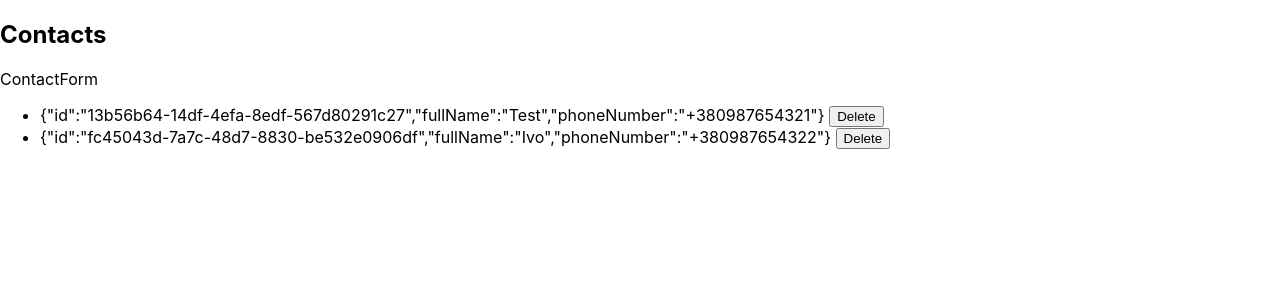
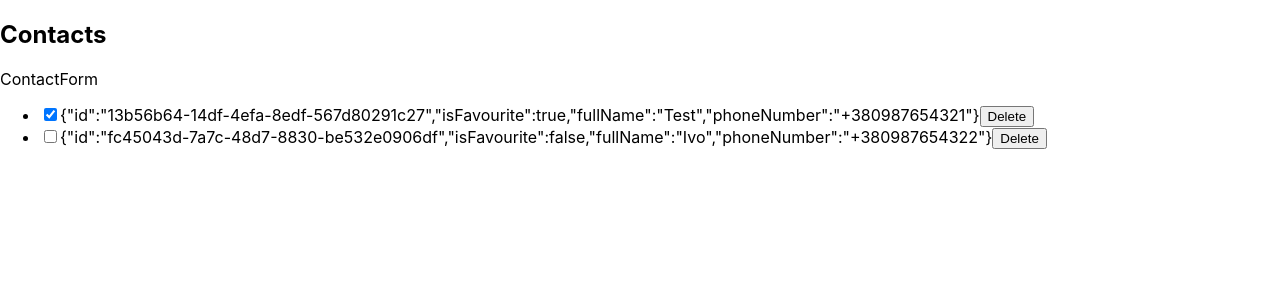
Before and after one commit to Termins55/contacts_app, a React (Create React App) app: page / in a window 1280 px wide. Shown: the top 300 px of the page. Built offline with nearby package versions, Linux system fonts and the light colour scheme.

Commit message:
Add update contact item

```diff
--- a/src/components/ContactsList/index.jsx
+++ b/src/components/ContactsList/index.jsx
@@ -1,13 +1,25 @@
 import React from 'react';
 import { connect } from 'react-redux';
-import { deleteContact } from '../../store/slices/contactsSlice';
+import { deleteContact, updateContact } from '../../store/slices/contactsSlice';
 
-function ContactsList ({ contacts, deleteContactById }) {
+function ContactsList ({ contacts, deleteContactById, updateContactById }) {
+  const changesIsFavourite = (id, checked) =>
+    updateContactById(id, { isFavourite: checked });
+
   return (
     <ul>
       {contacts.map(c => (
         <li key={c.id}>
-          {JSON.stringify(c)}{' '}
+          <label>
+            <input
+              type='checkbox'
+              checked={c.isFavourite}
+              onChange={({ target: { checked } }) =>
+                changesIsFavourite(c.id, checked)
+              }
+            />
+            {JSON.stringify(c)}
+          </label>
           <button
             onClick={() => {
               deleteContactById(c.id);
@@ -25,7 +37,9 @@ const mapStateToProps = ({ contactsList }) => contactsList;
 
 const mapDispatchToProps = dispatch => ({
   deleteContactById: id => dispatch(deleteContact(id)),
+  updateContactById: (id, data) => dispatch(updateContact({ id, data })),
 });
+
 // deleteContact(id) ===>
 //     action = {
 //        type: 'deleteContact',
--- a/src/store/slices/contactsSlice.js
+++ b/src/store/slices/contactsSlice.js
@@ -3,8 +3,18 @@ import { v4 as uuidv4 } from 'uuid';
 
 const initialState = {
   contacts: [
-    { id: uuidv4(), fullName: 'Test', phoneNumber: '+380987654321' },
-    { id: uuidv4(), fullName: 'Ivo', phoneNumber: '+380987654322' },
+    {
+      id: uuidv4(),
+      isFavourite: true,
+      fullName: 'Test',
+      phoneNumber: '+380987654321',
+    },
+    {
+      id: uuidv4(),
+      isFavourite: false,
+      fullName: 'Ivo',
+      phoneNumber: '+380987654322',
+    },
   ],
 };
 
@@ -15,11 +25,19 @@ const contactsSlice = createSlice({
     deleteContact: (state, { payload }) => {
       state.contacts = state.contacts.filter(c => c.id !== payload);
     },
+    //id, updationData
+    updateContact: (state, { payload: { id, data } }) => {
+      const updatedContactIndex = state.contacts.findIndex(c => c.id === id);
+      state.contacts[updatedContactIndex] = {
+        ...state.contacts[updatedContactIndex],
+        ...data,
+      };
+    },
   },
 });
 
 const { reducer, actions } = contactsSlice;
 
-export const { deleteContact } = actions;
+export const { deleteContact, updateContact } = actions;
 
 export default reducer;
```
